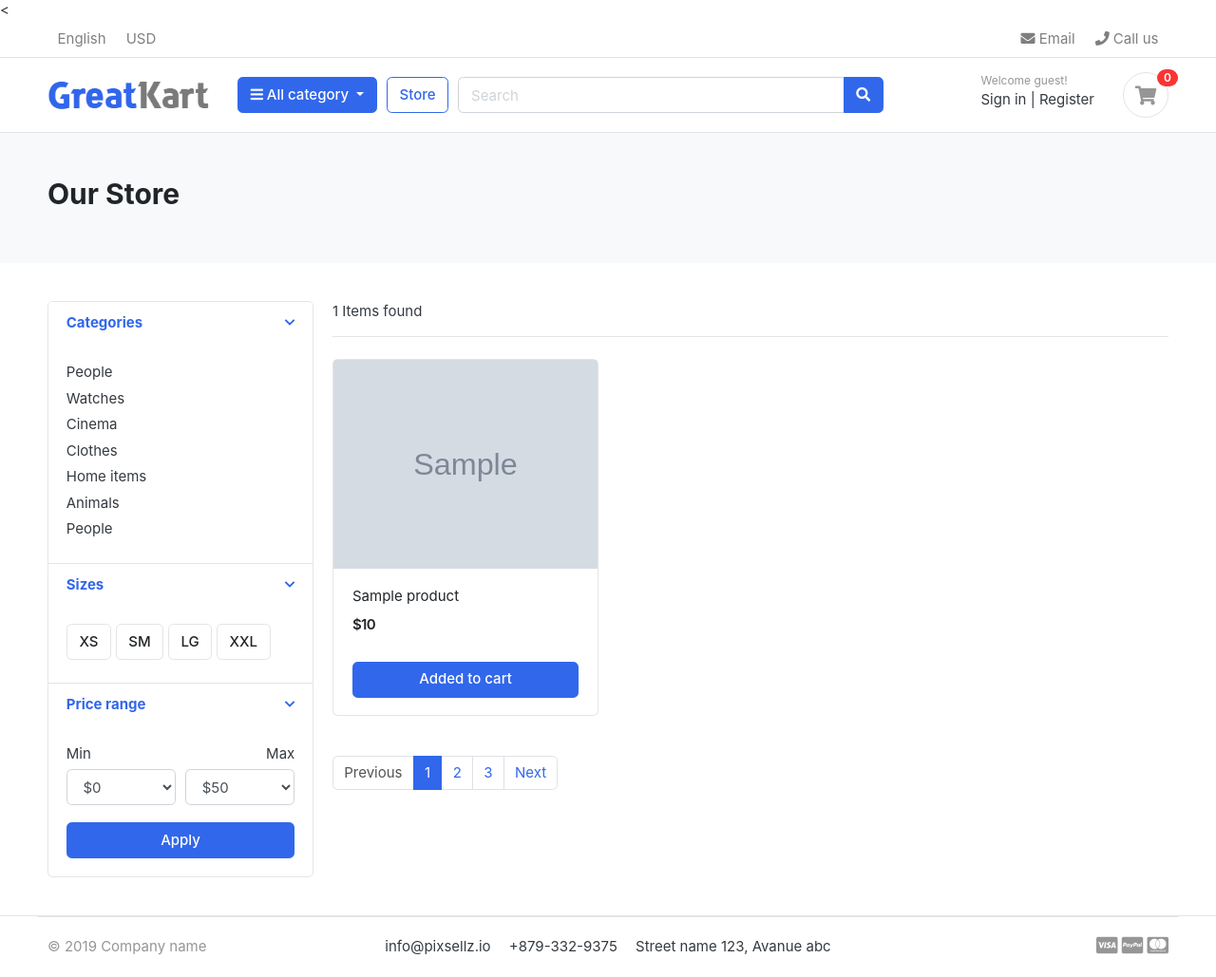
After one commit to jeffngugi/greatkart, a Django app: template templates/store/store.html in a window 1280 px wide. The commit adds this page. Shown: the whole page at 95% size. Run offline with Django 5.2, Linux system fonts and the light colour scheme; tables that the repository leaves empty hold one stand-in row (values such as "Sample post"); the template is opened without the code that fills it: values that come from a table or form of the project are taken from there, most other values are stand-ins (such as "Sample title", 1, 10 or a date in 2020); grey boxes marked "Sample" are stand-in pictures; parts of the project's set-up code (start-up, migrations or seed data) failed here and were passed over; some libraries are stand-ins or nearby versions; some web fonts are replaced.

Commit message:
Store product with count

```diff
--- a/greatkart/urls.py
+++ b/greatkart/urls.py
@@ -14,13 +14,15 @@ Including another URLconf
     1. Import the include() function: from django.urls import include, path
     2. Add a URL to urlpatterns:  path('blog/', include('blog.urls'))
 """
+
 from django.contrib import admin
-from django.urls import path
+from django.urls import include, path
 from . import views
 from django.conf.urls.static import static
 from django.conf import settings
 
 urlpatterns = [
-    path('admin/', admin.site.urls),
-    path('', views.home, name='home'),
-] +  static(settings.MEDIA_URL, document_root=settings.MEDIA_ROOT)
+    path("admin/", admin.site.urls),
+    path("", views.home, name="home"),
+    path("store/", include("store.urls")),
+] + static(settings.MEDIA_URL, document_root=settings.MEDIA_ROOT)
--- a/greatkart/views.py
+++ b/greatkart/views.py
@@ -1,6 +1,10 @@
 from django.http import HttpResponse
 from django.shortcuts import render
 
+from store.models import Product
+
 
 def home(request):
-    return render(request, 'home.html')
+    products = Product.objects.filter(is_available=True).order_by("created_date")
+    context = {"products": products}
+    return render(request, "home.html", context)
--- /dev/null
+++ b/templates/store/store.html
@@ -0,0 +1,171 @@
+{% extends 'base.html' %}
+{% load static %}
+{% block content %}
+<section class="section-pagetop bg">
+<div class="container">
+	<h2 class="title-page">Our Store</h2>
+
+</div> <!-- container //  -->
+</section>
+<!-- ========================= SECTION INTRO END// ========================= -->
+
+<!-- ========================= SECTION CONTENT ========================= -->
+<section class="section-content padding-y">
+<div class="container">
+
+<div class="row">
+	<aside class="col-md-3">
+
+<div class="card">
+	<article class="filter-group">
+		<header class="card-header">
+			<a href="#" data-toggle="collapse" data-target="#collapse_1" aria-expanded="true" class="">
+				<i class="icon-control fa fa-chevron-down"></i>
+				<h6 class="title">Categories</h6>
+			</a>
+		</header>
+		<div class="filter-content collapse show" id="collapse_1" style="">
+			<div class="card-body">
+
+				<ul class="list-menu">
+				<li><a href="#">People  </a></li>
+				<li><a href="#">Watches </a></li>
+				<li><a href="#">Cinema  </a></li>
+				<li><a href="#">Clothes  </a></li>
+				<li><a href="#">Home items </a></li>
+				<li><a href="#">Animals</a></li>
+				<li><a href="#">People </a></li>
+				</ul>
+
+			</div> <!-- card-body.// -->
+		</div>
+	</article> <!-- filter-group  .// -->
+	<article class="filter-group">
+		<header class="card-header">
+			<a href="#" data-toggle="collapse" data-target="#collapse_4" aria-expanded="true" class="">
+				<i class="icon-control fa fa-chevron-down"></i>
+				<h6 class="title">Sizes </h6>
+			</a>
+		</header>
+		<div class="filter-content collapse show" id="collapse_4" style="">
+			<div class="card-body">
+			  <label class="checkbox-btn">
+			    <input type="checkbox">
+			    <span class="btn btn-light"> XS </span>
+			  </label>
+
+			  <label class="checkbox-btn">
+			    <input type="checkbox">
+			    <span class="btn btn-light"> SM </span>
+			  </label>
+
+			  <label class="checkbox-btn">
+			    <input type="checkbox">
+			    <span class="btn btn-light"> LG </span>
+			  </label>
+
+			  <label class="checkbox-btn">
+			    <input type="checkbox">
+			    <span class="btn btn-light"> XXL </span>
+			  </label>
+		</div><!-- card-body.// -->
+		</div>
+	</article> <!-- filter-group .// -->
+
+	<article class="filter-group">
+		<header class="card-header">
+			<a href="#" data-toggle="collapse" data-target="#collapse_3" aria-expanded="true" class="">
+				<i class="icon-control fa fa-chevron-down"></i>
+				<h6 class="title">Price range </h6>
+			</a>
+		</header>
+		<div class="filter-content collapse show" id="collapse_3" style="">
+			<div class="card-body">
+
+				<div class="form-row">
+				<div class="form-group col-md-6">
+				  <label>Min</label>
+				  <!-- <input class="form-control" placeholder="$0" type="number"> -->
+				  	<select class="mr-2 form-control">
+						<option value="0">$0</option>
+						<option value="50">$50</option>
+						<option value="100">$100</option>
+						<option value="150">$150</option>
+						<option value="200">$200</option>
+						<option value="500">$500</option>
+						<option value="1000">$1000</option>
+					</select>
+				</div>
+				<div class="form-group text-right col-md-6">
+				  <label>Max</label>
+				  	<select class="mr-2 form-control">
+						<option value="50">$50</option>
+						<option value="100">$100</option>
+						<option value="150">$150</option>
+						<option value="200">$200</option>
+						<option value="500">$500</option>
+						<option value="1000">$1000</option>
+						<option value="2000">$2000+</option>
+					</select>
+				</div>
+				</div> <!-- form-row.// -->
+				<button class="btn btn-block btn-primary">Apply</button>
+			</div><!-- card-body.// -->
+		</div>
+	</article> <!-- filter-group .// -->
+
+</div> <!-- card.// -->
+
+	</aside> <!-- col.// -->
+	<main class="col-md-9">
+
+<header class="border-bottom mb-4 pb-3">
+		<div class="form-inline">
+			<span class="mr-md-auto">{{product_count}} Items found </span>
+
+		</div>
+</header><!-- sect-heading -->
+
+<div class="row">
+    {% for product in products %}
+	<div class="col-md-4">
+		<figure class="card card-product-grid">
+			<div class="img-wrap">
+
+				<img src="{{product.images.url}}">
+
+			</div> <!-- img-wrap.// -->
+			<figcaption class="info-wrap">
+				<div class="fix-height">
+					<a href="./product-detail.html" class="title">{{product.product_name}}</a>
+					<div class="price-wrap mt-2">
+						<span class="price">${{product.price}}</span>
+<!--						<del class="price-old">$1980</del>-->
+					</div> <!-- price-wrap.// -->
+				</div>
+				<a href="#" class="btn btn-block btn-primary">Added to cart </a>
+			</figcaption>
+		</figure>
+	</div>
+    {% endfor %}
+
+</div> <!-- row end.// -->
+
+
+<nav class="mt-4" aria-label="Page navigation sample">
+  <ul class="pagination">
+    <li class="page-item disabled"><a class="page-link" href="#">Previous</a></li>
+    <li class="page-item active"><a class="page-link" href="#">1</a></li>
+    <li class="page-item"><a class="page-link" href="#">2</a></li>
+    <li class="page-item"><a class="page-link" href="#">3</a></li>
+    <li class="page-item"><a class="page-link" href="#">Next</a></li>
+  </ul>
+</nav>
+
+	</main> <!-- col.// -->
+
+</div>
+
+</div> <!-- container .//  -->
+</section>
+{% endblock %}
```
Also changed, not shown: store/views.py (+11 -0 lines), templates/home.html (+9 -72 lines).
